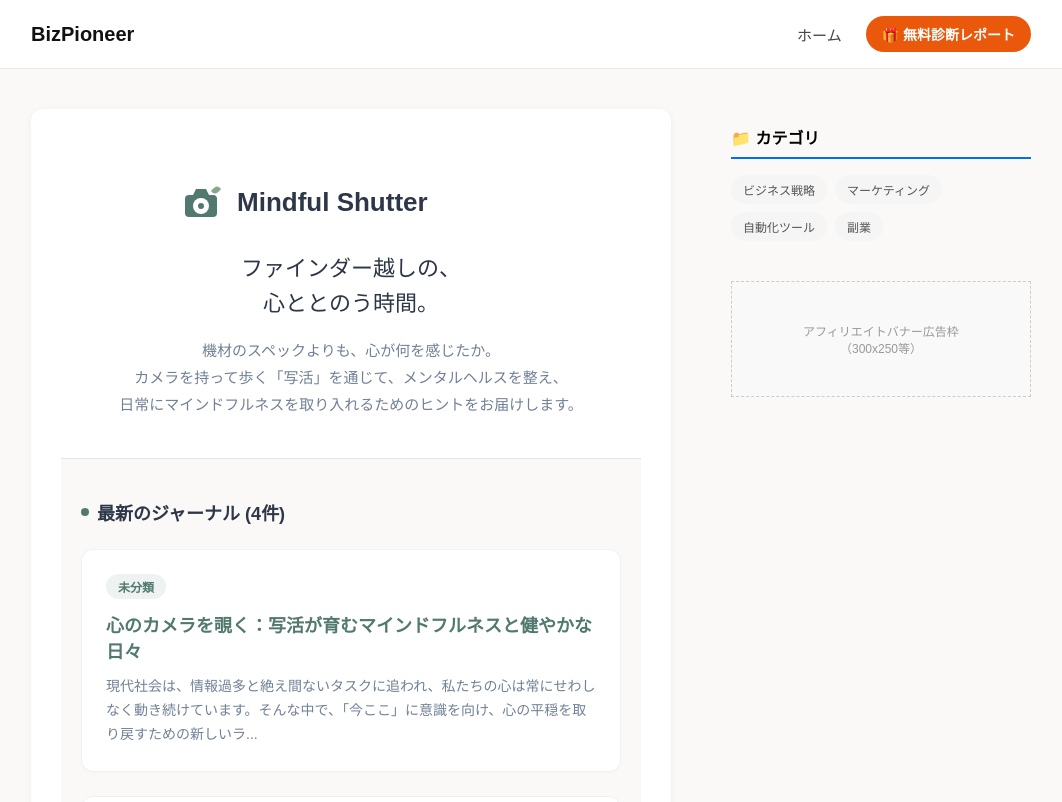
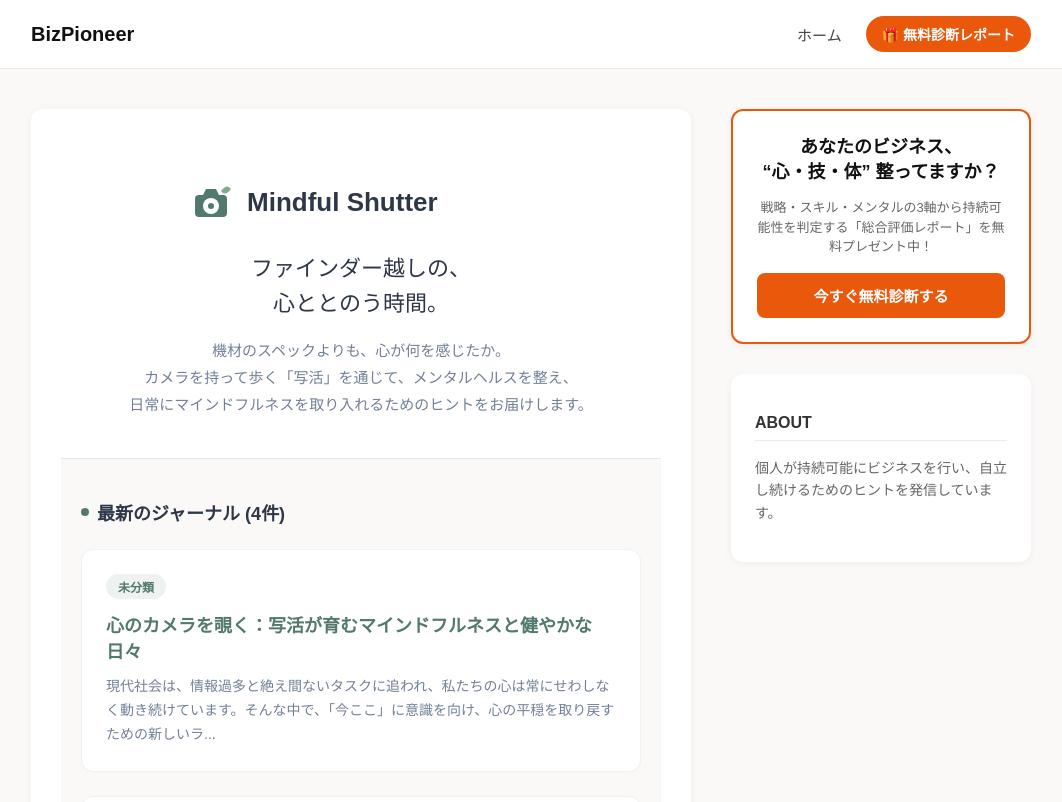
Before and after one commit to shotaro0222/photo, a Next.js app: page / in a window 1280 px wide. Shown: the top 802 px of the page, without its empty margins (109-1171 px from the left). Built offline with nearby package versions, Linux system fonts and the light colour scheme.

Commit message:
Update Sidebar.tsx

```diff
--- a/src/components/Sidebar.tsx
+++ b/src/components/Sidebar.tsx
@@ -1,26 +1,55 @@
+// src/components/Sidebar.tsx
 import Link from 'next/link';
 
 export default function Sidebar() {
   return (
-    <aside style={{ width: '300px', flexShrink: 0, paddingLeft: '20px' }}>
-      {/* カテゴリ */}
-      <div style={{ marginBottom: '40px' }}>
-        <h3 style={{ fontSize: '16px', borderBottom: '2px solid #0070f3', paddingBottom: '8px', marginBottom: '16px' }}>
-          📁 カテゴリ
+    <aside style={{
+      width: '300px',
+      flexShrink: 0,
+      display: 'flex',
+      flexDirection: 'column',
+      gap: '30px'
+    }}>
+
+      {/* ★追加：ハブページへの誘導バナーエリア */}
+      <div style={{
+        backgroundColor: '#fff',
+        padding: '24px',
+        borderRadius: '12px',
+        boxShadow: '0 2px 8px rgba(0,0,0,0.05)',
+        border: '2px solid #ea580c', /* ←各サイトのテーマカラーに */
+        textAlign: 'center'
+      }}>
+        <h3 style={{ fontSize: '18px', color: '#111', margin: '0 0 12px 0', lineHeight: '1.4' }}>
+          あなたのビジネス、<br />“心・技・体” 整ってますか？
         </h3>
-        <div style={{ display: 'flex', flexWrap: 'wrap', gap: '8px' }}>
-          {['ビジネス戦略', 'マーケティング', '自動化ツール', '副業'].map(tag => (
-            <span key={tag} style={{ background: '#f5f5f5', padding: '6px 12px', borderRadius: '20px', fontSize: '12px', color: '#555' }}>
-              {tag}
-            </span>
-          ))}
-        </div>
+        <p style={{ fontSize: '13px', color: '#666', marginBottom: '16px', lineHeight: '1.5' }}>
+          戦略・スキル・メンタルの3軸から持続可能性を判定する「総合評価レポート」を無料プレゼント中！
+        </p>
+        <Link href="/hub" style={{
+          display: 'block',
+          backgroundColor: '#ea580c', /* ←各サイトのテーマカラーに */
+          color: '#fff',
+          textDecoration: 'none',
+          fontSize: '15px',
+          fontWeight: 'bold',
+          padding: '12px',
+          borderRadius: '8px',
+        }}>
+          今すぐ無料診断する
+        </Link>
       </div>
 
-      {/* アフィリエイト・広告枠 */}
-      <div style={{ background: '#f9f9f9', border: '1px dashed #ccc', padding: '40px 20px', textAlign: 'center', color: '#999', fontSize: '12px' }}>
-        アフィリエイトバナー広告枠<br/>（300x250等）
+      {/* 以下、プロフィールやカテゴリーなどの既存のサイドバーコンテンツを配置 */}
+      <div style={{ backgroundColor: '#fff', padding: '24px', borderRadius: '12px', boxShadow: '0 2px 8px rgba(0,0,0,0.05)' }}>
+        <h3 style={{ fontSize: '16px', color: '#333', marginBottom: '16px', borderBottom: '1px solid #eaeaea', paddingBottom: '8px' }}>
+          ABOUT
+        </h3>
+        <p style={{ fontSize: '14px', color: '#666', lineHeight: '1.6' }}>
+          個人が持続可能にビジネスを行い、自立し続けるためのヒントを発信しています。
+        </p>
       </div>
+
     </aside>
   );
 }
```
